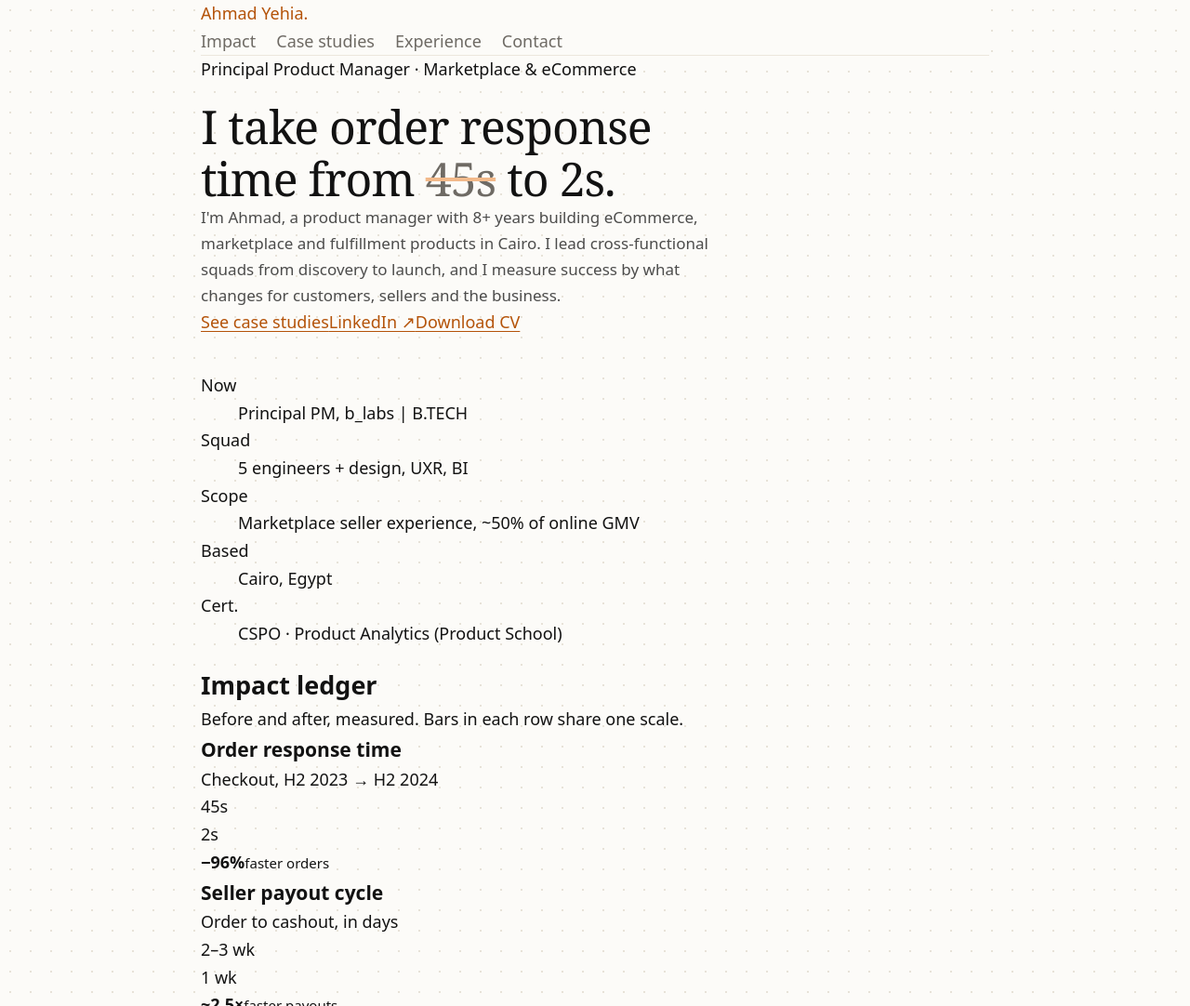
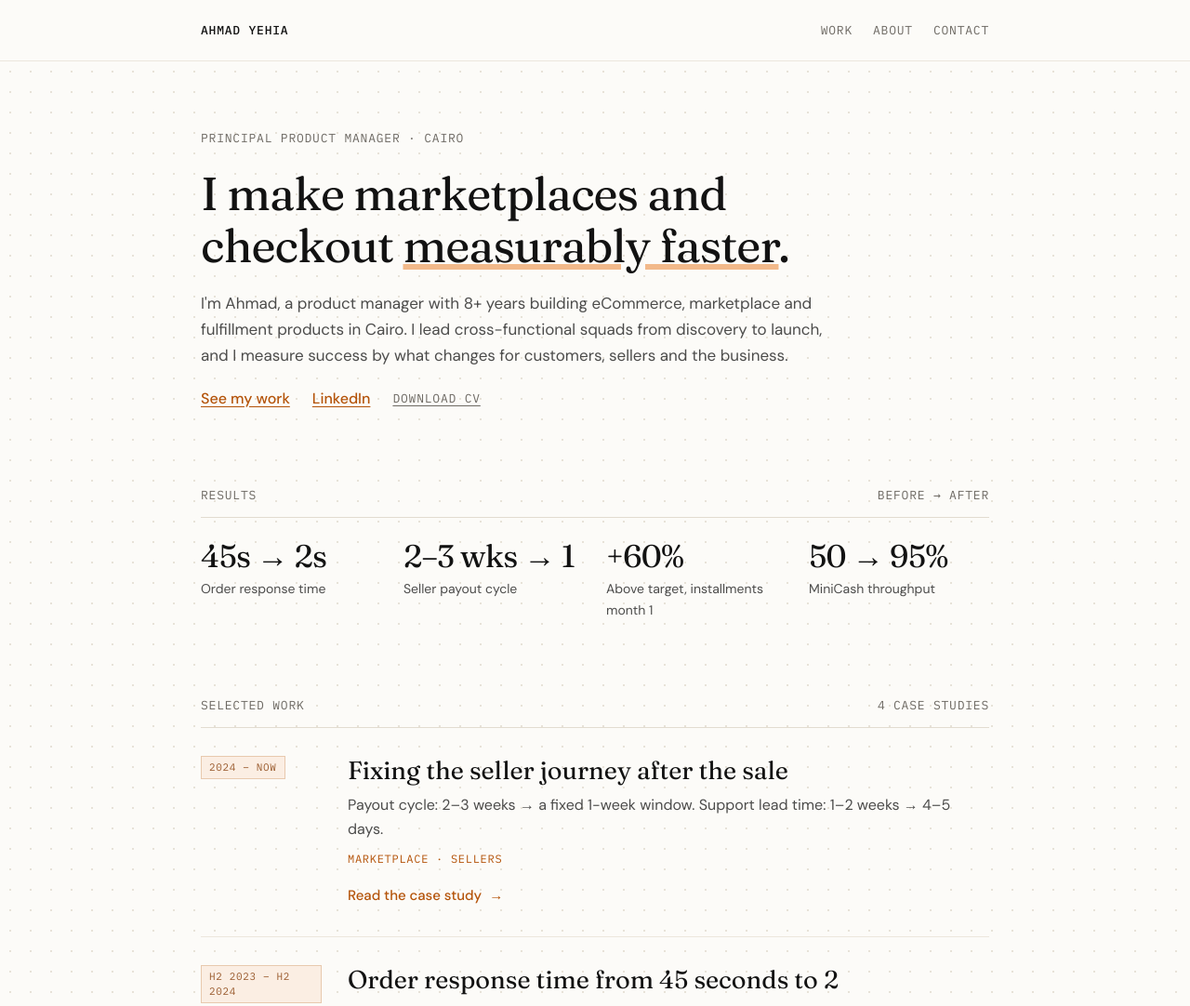
Before and after one commit to ahmadyehiam/portfolio, a plain HTML site: page index.html in a window 1280 px wide. Shown: the top 1082 px of the page at 93% size. Drawn offline with Linux system fonts and the light colour scheme.

Commit message:
Notebook redesign: index.html

```diff
--- a/index.html
+++ b/index.html
@@ -7,14 +7,15 @@
 <meta name="description" content="Ahmad Yehia, Principal Product Manager in Cairo. Marketplace, eCommerce and fulfillment products.">
 <meta property="og:title" content="Ahmad Yehia — Product Manager">
 <meta property="og:description" content="Principal Product Manager. Marketplace, eCommerce and fulfillment products.">
+<meta name="theme-color" content="#FCFBF8">
 <link rel="preconnect" href="https://fonts.googleapis.com">
 <link rel="preconnect" href="https://fonts.gstatic.com" crossorigin>
-<link rel="stylesheet" href="https://fonts.googleapis.com/css2?family=Bricolage+Grotesque:opsz,wght@12..96,500;12..96,700;12..96,800&family=Public+Sans:ital,wght@0,400;0,500;0,600;1,400&family=JetBrains+Mono:wght@400;500&display=swap">
+<link rel="stylesheet" href="https://fonts.googleapis.com/css2?family=Fraunces:ital,opsz,wght@0,9..144,400;0,9..144,500;1,9..144,400&family=DM+Sans:wght@400;500&family=IBM+Plex+Mono:wght@400;500&display=swap">
 <link rel="stylesheet" href="assets/site.css">
 </head>
 <body>
-<div id="preview-bar" class="preview-bar" hidden>Preview of your unpublished draft. Visits here are not counted. Gold notes are only shown in preview.</div>
-<div class="wrap" id="app"><p class="load-msg">Loading portfolio…</p></div>
+<div id="preview-bar" class="preview-bar" hidden>Preview of your unpublished draft. Visits here are not counted. Yellow notes only show in preview.</div>
+<div id="app"><p class="load-msg">Loading portfolio…</p></div>
 <noscript><p class="wrap load-msg">This portfolio needs JavaScript. Contact: ahmadyehiam@gmail.com</p></noscript>
 
 <script>
@@ -24,30 +25,34 @@
   var PREVIEW = params.get("preview") === "1";
   var REF = (params.get("r") || "").replace(/[^a-z0-9-]/gi, "").slice(0, 32);
 
-  // ---------- helpers ----------
+  // Used until these fields are saved from the back-office
+  var DEFAULTS = {
+    tagline: "I make marketplaces and checkout **measurably faster**.",
+    stats: [
+      { value: "45s → 2s", label: "Order response time" },
+      { value: "2–3 wks → 1", label: "Seller payout cycle" },
+      { value: "+60%", label: "Above target, installments month 1" },
+      { value: "50 → 95%", label: "MiniCash throughput" }
+    ]
+  };
+
   function esc(s) {
     return String(s == null ? "" : s).replace(/[&<>"']/g, function (c) {
       return { "&": "&amp;", "<": "&lt;", ">": "&gt;", '"': "&quot;", "'": "&#39;" }[c];
     });
   }
-  // ~~text~~ = struck-through "before", **text** = highlighted "after"
+  // **text** = underlined highlight, ~~text~~ = struck-through, _text_ = italic
   function rich(s) {
     return esc(s)
       .replace(/~~(.+?)~~/g, '<span class="strike">$1</span>')
-      .replace(/\*\*(.+?)\*\*/g, '<span class="num">$1</span>');
+      .replace(/\*\*(.+?)\*\*/g, '<span class="hl">$1</span>')
+      .replace(/(^|\s)_(.+?)_(?=[\s.,!?]|$)/g, "$1<em>$2</em>");
   }
-  function safeUrl(u) {
-    u = String(u || "");
-    return /^(https?:|mailto:|assets\/|\.\/|\/)/i.test(u) ? u : "#";
-  }
+  function safeUrl(u) { u = String(u || ""); return /^(https?:|mailto:|assets\/|\.\/|\/)/i.test(u) ? u : "#"; }
 
   // ---------- analytics (GoatCounter) ----------
   var queue = [];
-  function track(path, title) {
-    if (PREVIEW) return;
-    queue.push({ path: path, title: title || path, event: true });
-    flush();
-  }
+  function track(path, title) { if (PREVIEW) return; queue.push({ path: path, title: title || path, event: true }); flush(); }
   function flush() {
     var gc = window.goatcounter;
     if (!gc || typeof gc.count !== "function") return;
@@ -56,123 +61,86 @@
   function loadAnalytics(code) {
     if (PREVIEW || !code) return;
     code = String(code).replace(/[^a-z0-9-]/gi, "");
-    // Keep the page path clean (drops ?r=… from the pageview)
     window.goatcounter = { path: function () { return location.pathname || "/"; } };
     var s = document.createElement("script");
-    s.async = true;
-    s.src = "https://gc.zgo.at/count.js";
+    s.async = true; s.src = "https://gc.zgo.at/count.js";
     s.setAttribute("data-goatcounter", "https://" + code + ".goatcounter.com/count");
     s.onload = function () { var n = 0; (function wait() { if (window.goatcounter && window.goatcounter.count) flush(); else if (n++ < 40) setTimeout(wait, 250); })(); };
     document.head.appendChild(s);
     if (REF) track("ref/" + REF, "Visit from tracked link " + REF);
   }
 
-  // ---------- rendering ----------
-  function list(items) {
-    return "<ul>" + (items || []).map(function (i) {
-      return "<li><span>" + esc(i.name) + "</span><span>" + esc(i.year) + "</span></li>";
-    }).join("") + "</ul>";
-  }
-
   function render(c) {
     var p = c.profile || {}, st = c.settings || {};
+    var stats = c.stats || DEFAULTS.stats;
+    var tagline = p.tagline || DEFAULTS.tagline;
     document.title = st.siteTitle || p.name || "Portfolio";
     var md = document.querySelector('meta[name="description"]');
     if (md && st.metaDescription) md.setAttribute("content", st.metaDescription);
 
-    var cv = st.cvUrl ? '<a class="btn ghost" href="' + esc(safeUrl(st.cvUrl)) + '" target="_blank" rel="noopener" data-track="cv-download">Download CV</a>' : "";
-    var li = p.linkedin ? '<a class="btn ghost" href="' + esc(safeUrl(p.linkedin)) + '" target="_blank" rel="noopener" data-track="linkedin">LinkedIn ↗</a>' : "";
+    var title = [(p.roles || [])[0] || "Principal Product Manager", (p.location || "").split(",")[0]].filter(Boolean).join(" · ");
+    var cv = st.cvUrl ? '<a class="mono" href="' + esc(safeUrl(st.cvUrl)) + '" target="_blank" rel="noopener" data-track="cv-download">Download CV</a>' : "";
 
-    var ledgerRows = ((c.ledger || {}).rows || []).map(function (r) {
-      var b = +r.before || 0, a = +r.after || 0, max = Math.max(b, a) || 1;
-      return '<div class="row"><div><h3>' + esc(r.title) + '</h3><div class="ctx">' + esc(r.context) + '</div></div>' +
-        '<div class="bars" role="img" aria-label="' + esc(r.title + ": before " + r.beforeLabel + ", after " + r.afterLabel) + '">' +
-        '<div class="bar"><span>' + esc(r.beforeLabel) + '</span><div class="track"><div class="fill" style="width:' + (b / max * 100) + '%"></div></div></div>' +
-        '<div class="bar after"><span>' + esc(r.afterLabel) + '</span><div class="track"><div class="fill" style="width:' + Math.max(a / max * 100, 1.5) + '%"></div></div></div></div>' +
-        '<div class="delta"><b>' + esc(r.delta) + '</b><small>' + esc(r.sub) + '</small></div></div>';
-    }).join("");
-
-    var cats = { seller: "Sellers", customer: "Customers", ops: "Operations" };
-    var usedCats = {};
-    (c.cases || []).forEach(function (k) { usedCats[k.category] = true; });
-    var chips = '<button class="chip" type="button" data-f="all" aria-pressed="true">All</button>' +
-      Object.keys(cats).filter(function (k) { return usedCats[k]; }).map(function (k) {
-        return '<button class="chip" type="button" data-f="' + k + '" aria-pressed="false">' + cats[k] + "</button>";
-      }).join("");
+    var statHtml = stats.map(function (s) { return '<div class="stat"><b>' + esc(s.value) + "</b><span>" + esc(s.label) + "</span></div>"; }).join("");
 
     var cases = (c.cases || []).map(function (k) {
-      var secs = (k.sections || []).map(function (s) {
-        return '<div><dt class="label">' + esc(s.label) + "</dt><dd>" + esc(s.text) + "</dd></div>";
-      }).join("");
+      var secs = (k.sections || []).map(function (s) { return "<div><dt>" + esc(s.label) + "</dt><dd>" + esc(s.text) + "</dd></div>"; }).join("");
       var imgs = (k.images || []).length ? '<div class="shots">' + k.images.map(function (im) {
         return '<figure><img src="' + esc(safeUrl(im.src)) + '" alt="' + esc(im.alt) + '" loading="lazy"><figcaption>' + esc(im.caption) + "</figcaption></figure>";
       }).join("") + "</div>" : "";
-      var todo = PREVIEW && k.todo ? '<span class="todo">' + esc(k.todo) + "</span>" : "";
-      return '<article class="case' + (k.wide ? " wide" : "") + '" data-k="' + esc(k.category) + '" data-id="' + esc(k.id) + '">' +
-        '<div class="meta"><span class="tag">' + esc(k.tag) + '</span><span class="label">' + esc(k.period) + "</span></div>" +
-        "<h3>" + esc(k.title) + '</h3><p class="result">' + esc(k.result) + "</p><dl>" + secs + "</dl>" + imgs + todo + "</article>";
-    }).join("");
-
-    var principles = (c.principles || []).map(function (x) {
-      return "<div><h3>" + esc(x.title) + "</h3><p>" + esc(x.text) + "</p></div>";
+      var todo = PREVIEW && k.todo ? '<p class="todo">' + esc(k.todo) + "</p>" : "";
+      var more = secs || imgs ? '<details><summary>Read the case study <span class="arr" aria-hidden="true">→</span></summary><dl>' + secs + "</dl>" + imgs + "</details>" : "";
+      return '<article class="case" data-id="' + esc(k.id) + '"><span class="stamp">' + esc(k.period) + '</span><div class="main">' +
+        "<h3>" + esc(k.title) + '</h3><p class="sum">' + esc(k.result) + '</p><p class="tags">' + esc(k.tag) + "</p>" + more + todo + "</div></article>";
     }).join("");
 
     var jobs = (c.jobs || []).map(function (j) {
-      return '<div class="job' + (j.current ? " now" : "") + '"><div class="when">' + esc(j.when) + "</div><div><h3>" + esc(j.role) +
-        '</h3><div class="co">' + esc(j.company) + "</div><p>" + esc(j.text) + "</p></div></div>";
+      return '<li><span><strong style="font-weight:500">' + esc(j.role) + "</strong> · " + esc(j.company) + '</span><span class="when">' + esc(j.when) + "</span></li>";
     }).join("");
-
-    var facts = (p.facts || []).map(function (f) {
-      return '<div><dt class="label">' + esc(f.label) + "</dt><dd>" + esc(f.value) + "</dd></div>";
-    }).join("");
+    var creds = [].concat(c.education || [], c.certifications || []).map(function (x) { return esc(x.name); }).join(" · ");
+    var story = p.about
+      ? '<p class="story">' + rich(p.about) + "</p>"
+      : (PREVIEW ? '<p class="story todo">Add your story under Content → Profile → About story: one or two lines on how you got into product.</p>' : "");
 
     document.getElementById("app").innerHTML =
-      '<header class="top"><a class="mark" href="#top">' + esc(p.name) + '<span>.</span></a>' +
-      '<nav aria-label="Sections"><a href="#impact">Impact</a><a href="#work">Case studies</a><a href="#experience">Experience</a><a href="#contact">Contact</a></nav></header>' +
+      '<header class="top"><div class="wrap mono"><a class="name" href="#top">' + esc(p.name) + "</a>" +
+      '<nav aria-label="Sections"><a href="#work">Work</a><a href="#about">About</a><a href="#contact">Contact</a></nav></div></header>' +
 
-      '<div class="hero" id="top"><div><p class="label">' + esc(p.eyebrow) + '</p><h1 style="margin-top:18px">' + rich(p.headline) + "</h1>" +
-      '<p class="lede">' + esc(p.lede) + '</p><div class="cta"><a class="btn" href="#work" data-track="cta-case-studies">See case studies</a>' + li + cv + "</div></div>" +
-      '<dl class="facts">' + facts + "</dl></div>" +
+      '<main class="wrap">' +
+      '<section class="hero" id="top"><p class="mono">' + esc(title) + "</p><h1>" + rich(tagline) + "</h1>" +
+      '<p class="lede">' + esc(p.lede) + '</p><div class="links"><a href="#work" data-track="cta-case-studies">See my work</a>' +
+      (p.linkedin ? '<a href="' + esc(safeUrl(p.linkedin)) + '" target="_blank" rel="noopener" data-track="linkedin">LinkedIn</a>' : "") + cv + "</div></section>" +
 
-      '<section id="impact" aria-labelledby="impact-h"><div class="sec-head"><h2 id="impact-h">Impact ledger</h2><p>' + esc((c.ledger || {}).intro) + "</p></div>" +
-      '<div class="ledger">' + ledgerRows + '</div><p class="ledger-note">' + esc((c.ledger || {}).note) + "</p></section>" +
+      (stats.length ? '<section class="results" aria-label="Results"><div class="sh mono"><span>Results</span><span>Before → after</span></div>' +
+        '<div class="grid" style="--cols:' + Math.min(stats.length, 4) + '">' + statHtml + "</div></section>" : "") +
 
-      '<section id="work" aria-labelledby="work-h"><div class="sec-head"><h2 id="work-h">Case studies</h2><div class="filters" role="group" aria-label="Filter case studies">' + chips + "</div></div>" +
-      '<div class="cases">' + cases + "</div></section>" +
+      '<section class="work" id="work" aria-labelledby="work-h"><div class="sh mono"><span id="work-h">Selected work</span><span>' + (c.cases || []).length + " case studies</span></div>" + cases + "</section>" +
 
-      (principles ? '<section aria-labelledby="how-h"><div class="sec-head"><h2 id="how-h">How I work</h2></div><div class="principles">' + principles + "</div></section>" : "") +
+      '<section class="about" id="about" aria-labelledby="about-h"><p class="label mono" id="about-h">About</p><div class="body">' + story +
+      (c.experienceIntro ? '<p class="soft">' + esc(c.experienceIntro) + "</p>" : "") +
+      (jobs ? '<ul class="jobs">' + jobs + "</ul>" : "") + (creds ? '<p class="creds">' + creds + "</p>" : "") + "</div></section>" +
 
-      '<section id="experience" aria-labelledby="exp-h"><div class="sec-head"><h2 id="exp-h">Experience</h2><p>' + esc(c.experienceIntro) + "</p></div>" +
-      '<div class="timeline">' + jobs + "</div>" +
-      '<div class="creds"><div><p class="label">Certifications</p>' + list(c.certifications) + "</div>" +
-      '<div><p class="label">Education</p>' + list(c.education) +
-      ((c.leadership || []).length ? '<p class="label" style="margin-top:32px">Leadership</p>' + list(c.leadership) : "") + "</div></div></section>" +
-
-      '<section class="contact" id="contact" aria-labelledby="contact-h"><p class="label">Contact</p><h2 id="contact-h" style="margin-top:14px">' + esc(p.contactHeadline) + "</h2>" +
-      '<div class="contact-row"><a class="email" id="email" href="mailto:' + esc(p.email) + '" data-track="email-click">' + esc(p.email) + "</a>" +
-      '<button class="btn ghost" type="button" id="copy">Copy email</button>' + (p.linkedin ? '<a class="btn" href="' + esc(safeUrl(p.linkedin)) + '" target="_blank" rel="noopener" data-track="linkedin">LinkedIn ↗</a>' : "") +
+      '<section class="contact" id="contact" aria-labelledby="contact-h"><h2 id="contact-h">' + esc(p.contactHeadline) + "</h2>" +
+      '<div class="row mono"><a id="email" class="email" href="mailto:' + esc(p.email) + '" data-track="email-click">' + esc(p.email) + "</a>" +
+      '<button type="button" id="copy" class="mono">Copy</button>' +
+      (p.linkedin ? '<a href="' + esc(safeUrl(p.linkedin)) + '" target="_blank" rel="noopener" data-track="linkedin">LinkedIn</a>' : "") +
       '<span class="copied" id="copied" aria-live="polite"></span></div></section>' +
-      "<footer><span>© " + new Date().getFullYear() + " " + esc(p.fullName || p.name) + "</span><span>" + esc(p.location) + "</span></footer>";
+      "</main>" +
+      '<footer><div class="wrap mono"><span>© ' + new Date().getFullYear() + " " + esc(p.fullName || p.name) + "</span><span>" + esc(p.location) + "</span></div></footer>";
 
     wire();
   }
 
   function wire() {
-    // filters
-    var chips = document.querySelectorAll(".chip");
-    chips.forEach(function (ch) {
-      ch.addEventListener("click", function () {
-        chips.forEach(function (x) { x.setAttribute("aria-pressed", x === ch ? "true" : "false"); });
-        var f = ch.getAttribute("data-f");
-        document.querySelectorAll(".case").forEach(function (el) { el.hidden = !(f === "all" || el.getAttribute("data-k") === f); });
-        if (f !== "all") track("filter/" + f, "Filtered case studies: " + f);
-      });
-    });
-    // tracked clicks
     document.querySelectorAll("[data-track]").forEach(function (el) {
       el.addEventListener("click", function () { track("click/" + el.getAttribute("data-track"), "Clicked " + el.getAttribute("data-track")); });
     });
-    // copy email
+    document.querySelectorAll(".case details").forEach(function (d) {
+      var sent = false;
+      d.addEventListener("toggle", function () {
+        if (d.open && !sent) { sent = true; var id = d.closest(".case").getAttribute("data-id"); track("case/" + id, "Opened case study: " + id); }
+      });
+    });
     var copy = document.getElementById("copy");
     if (copy) copy.addEventListener("click", function () {
       var out = document.getElementById("copied"), em = document.getElementById("email");
@@ -180,24 +148,10 @@
       function select() { var r = document.createRange(); r.selectNodeContents(em); var s = getSelection(); s.removeAllRanges(); s.addRange(r); out.textContent = "Selected, press Ctrl/Cmd + C"; }
       if (navigator.clipboard) navigator.clipboard.writeText(em.textContent).then(function () { out.textContent = "Copied"; }, select); else select();
     });
-    // case studies read (half visible for 1.5s)
-    if ("IntersectionObserver" in window) {
-      var timers = {};
-      var io = new IntersectionObserver(function (entries) {
-        entries.forEach(function (e) {
-          var id = e.target.getAttribute("data-id");
-          if (e.isIntersecting) {
-            timers[id] = setTimeout(function () { track("case/" + id, "Read case study: " + id); io.unobserve(e.target); }, 1500);
-          } else clearTimeout(timers[id]);
-        });
-      }, { threshold: 0.5 });
-      document.querySelectorAll(".case").forEach(function (el) { io.observe(el); });
-      // reached contact section
-      var contact = document.getElementById("contact");
-      if (contact) {
-        var io2 = new IntersectionObserver(function (es) { if (es[0].isIntersecting) { track("section/contact", "Scrolled to contact"); io2.disconnect(); } });
-        io2.observe(contact);
-      }
+    var contact = document.getElementById("contact");
+    if (contact && "IntersectionObserver" in window) {
+      var io = new IntersectionObserver(function (es) { if (es[0].isIntersecting) { track("section/contact", "Scrolled to contact"); io.disconnect(); } });
+      io.observe(contact);
     }
   }
 
@@ -205,7 +159,6 @@
     document.getElementById("app").innerHTML = '<p class="load-msg">The portfolio could not load. Please refresh, or email ahmadyehiam@gmail.com.</p>';
   }
 
-  // ---------- boot ----------
   if (PREVIEW) {
     document.getElementById("preview-bar").hidden = false;
     var draft = null;
```
